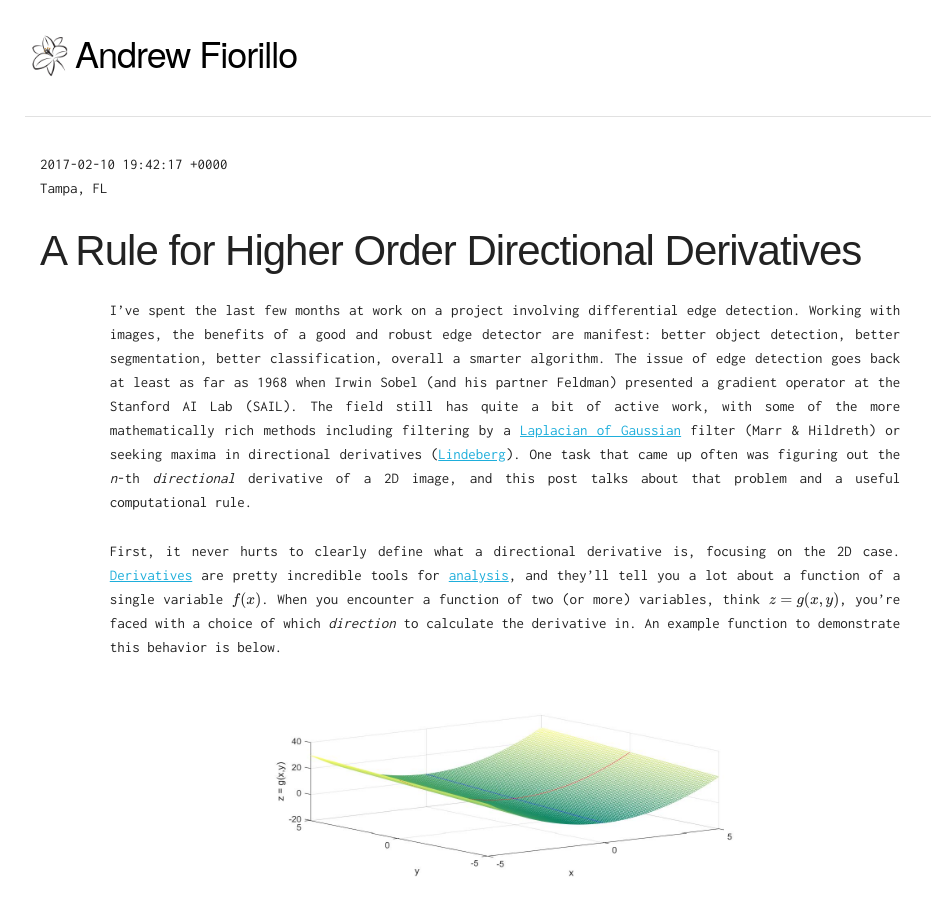
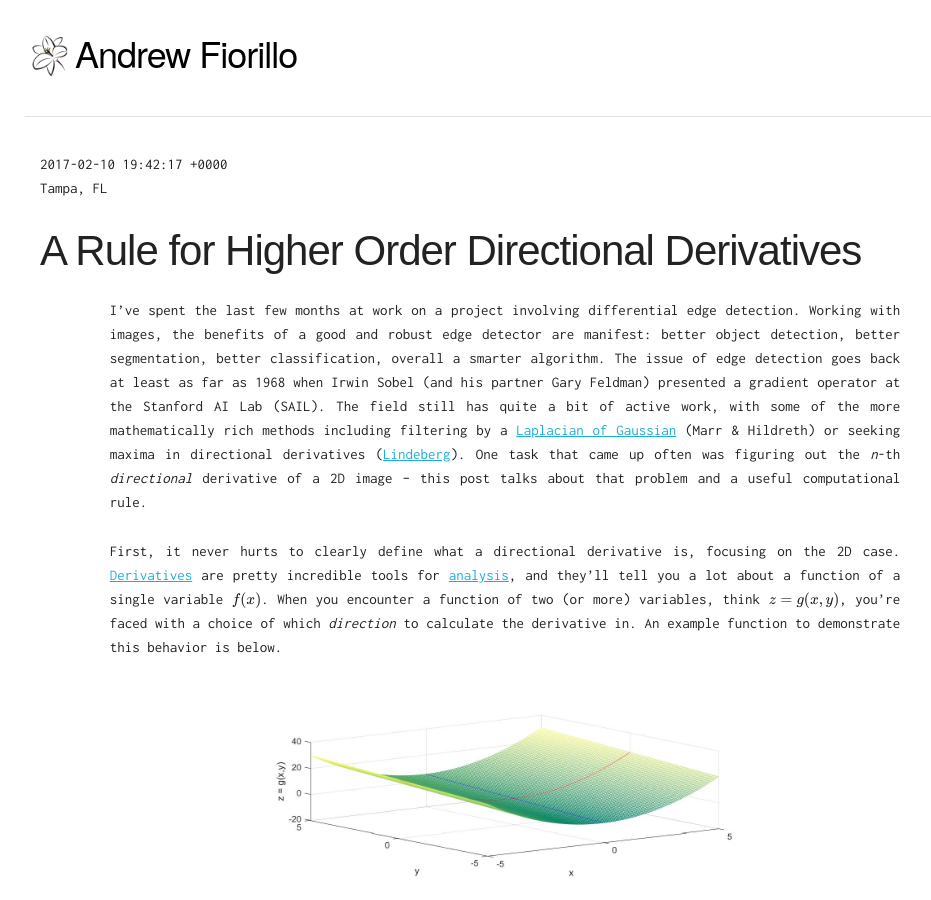
Before and after one commit to afiorillo/andrewmfiorillo.github.io, a Jekyll site: the page built from _posts/2017-02-09-nth-order-directional-derivatives.markdown, in a window 1280 px wide and 900 px high. Shown: the whole window, without its empty margins (135-1066 px from the left). Built offline with Jekyll 4.4.1, drawn with Linux system fonts in a browser that asks for light colours; nearby versions of some CDN libraries; some web fonts are replaced; formulas are drawn with MathJax 3.

Commit message:
Minor grammatical tweaks to 2017-02-09-nth-order-directional-derivatives.markdown, and updated the text of about.html

```diff
--- a/_posts/2017-02-09-nth-order-directional-derivatives.markdown
+++ b/_posts/2017-02-09-nth-order-directional-derivatives.markdown
@@ -9,9 +9,9 @@ tags: mathematics differentiation edge-detection vector-calculus
 
 I've spent the last few months at work on a project involving differential edge detection.
 Working with images, the benefits of a good and robust edge detector are manifest: better object detection, better segmentation, better classification, overall a smarter algorithm.
-The issue of edge detection goes back at least as far as 1968 when Irwin Sobel (and his partner Feldman) presented a gradient operator at the Stanford AI Lab (SAIL).
-The field still has quite a bit of active work, with some of the more mathematically rich methods including filtering by a [Laplacian of Gaussian](http://homepages.inf.ed.ac.uk/rbf/HIPR2/log.htm) filter (Marr & Hildreth) or seeking maxima in directional derivatives ([Lindeberg](https://en.wikipedia.org/wiki/Edge_detection#Differential)).
-One task that came up often was figuring out the *n*-th *directional* derivative of a 2D image, and this post talks about that problem and a useful computational rule.
+The issue of edge detection goes back at least as far as 1968 when Irwin Sobel (and his partner Gary Feldman) presented a gradient operator at the Stanford AI Lab (SAIL).
+The field still has quite a bit of active work, with some of the more mathematically rich methods including filtering by a [Laplacian of Gaussian](http://homepages.inf.ed.ac.uk/rbf/HIPR2/log.htm) (Marr & Hildreth) or seeking maxima in directional derivatives ([Lindeberg](https://en.wikipedia.org/wiki/Edge_detection#Differential)).
+One task that came up often was figuring out the *n*-th *directional* derivative of a 2D image -- this post talks about that problem and a useful computational rule.
 
 First, it never hurts to clearly define what a directional derivative is, focusing on the 2D case.
 [Derivatives](https://en.wikipedia.org/wiki/Derivative) are pretty incredible tools for [analysis](https://en.wikibooks.org/wiki/Real_Analysis/Applications_of_Derivatives), and they'll tell you a lot about a function of a single variable $f(x)$.
--- a/about.html
+++ b/about.html
@@ -9,10 +9,11 @@ permalink: /about
   My name is <b>Andrew Fiorillo</b>.
   I develop supporting software and image analysis algorithms for <b>Inspirata</b>.
   I used to study <b>Physics</b> and wrote my undergraduate thesis on edge-detection with <b>Raman micro-spectroscopy</b>.
+  I'm now back in school part-time working towards my Master's in Applied Mathematics.
 </p>
 
 <p class="bio-body">
-  I've been programming for over <b>five years</b> now.
-  I write a whole lot of <b>Python</b> and I've done a fair amount of work in <b>Java</b>, <b>C++</b>, and <b>MATLAB</b>.
+  I've been programming for <b>over five years</b> now.
+  I write a whole lot of <b>Python</b> and I've done a substantial amount of work in <b>Java</b>, <b>C++</b>, and <b>MATLAB</b>.
   I think good software can be explained <b>visually</b>, <b>simply</b>, or <b>quickly</b> -- and I try to make good software.
 </p>
```
